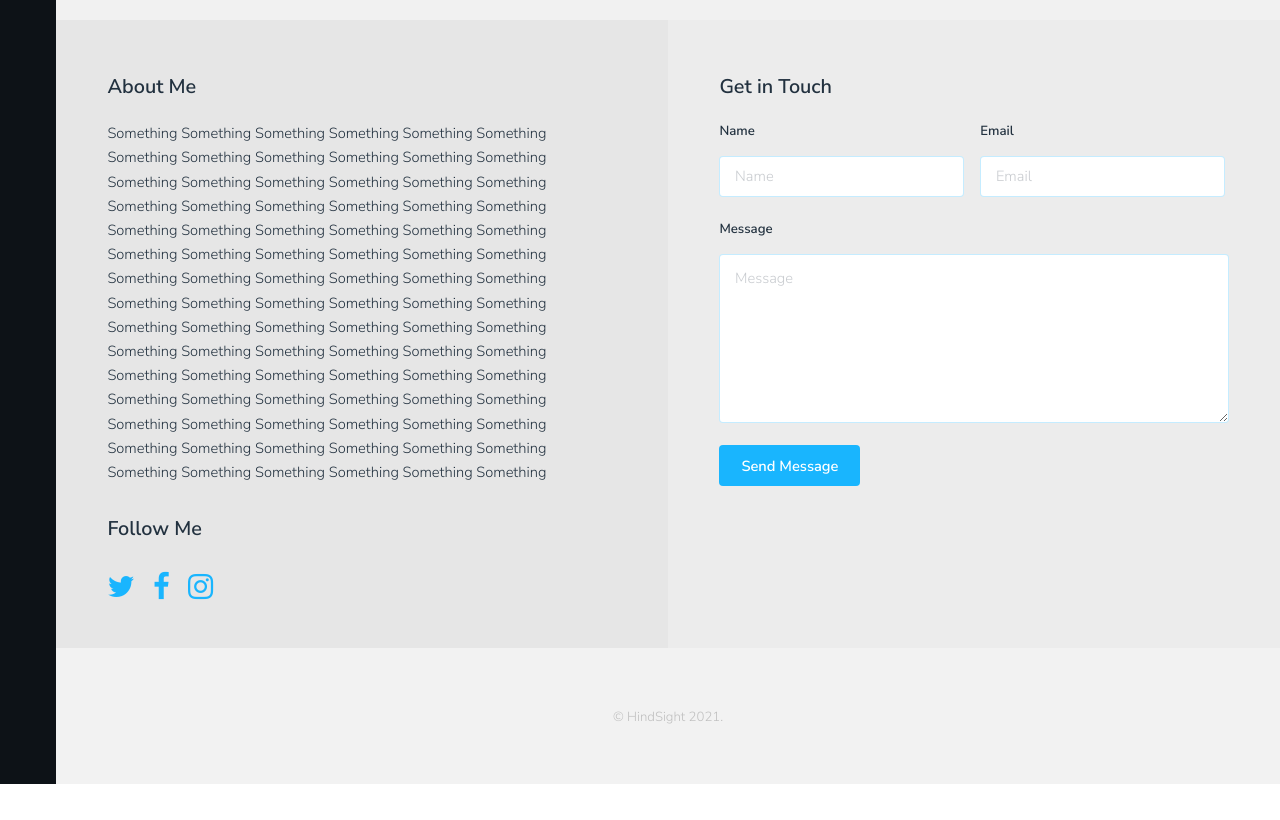
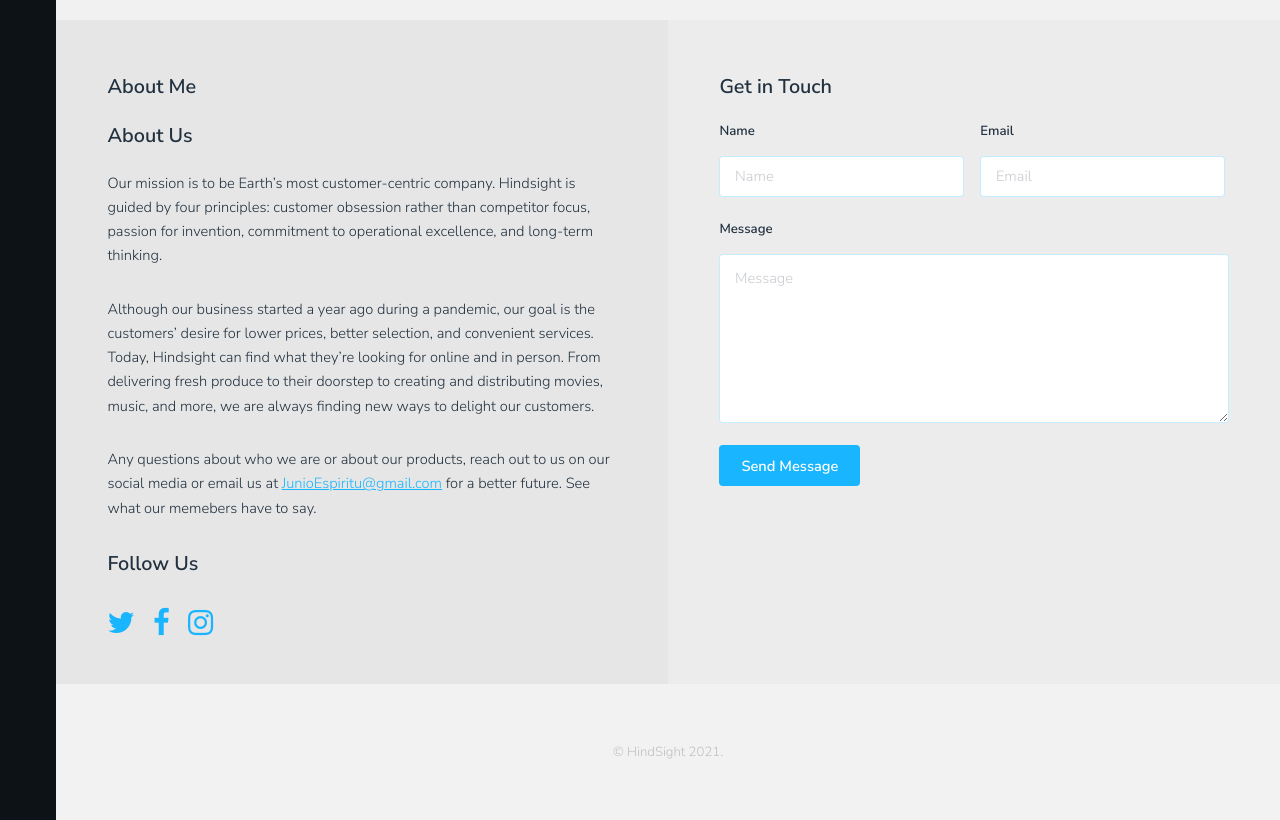
Before and after one commit to 75pearsinabunch/ARTG134, a plain HTML site: page gallery.html in a window 1280 px wide. Shown: the part 1060-1880 px from the top of the page. Before the commit the page ends 1844 px from the top, so only its background shows below. Drawn offline with Linux system fonts and the light colour scheme.

Commit message:
Update gallery.html

```diff
--- a/gallery.html
+++ b/gallery.html
@@ -90,17 +90,16 @@
 				<!-- Social -->
 				<div class="social column">
 					<h3>About Me</h3>
-					<p>Something Something Something Something Something Something Something Something Something Something Something Something
-						Something Something Something Something Something Something Something Something Something Something Something Something
-						Something Something Something Something Something Something Something Something Something Something Something Something
-						Something Something Something Something Something Something Something Something Something Something Something Something
-						Something Something Something Something Something Something Something Something Something Something Something Something
-						Something Something Something Something Something Something Something Something Something Something Something Something
-						Something Something Something Something Something Something Something Something Something Something Something Something
-						Something Something Something Something Something Something </p>
-						<h3>Follow Me</h3>
+					<h3>About Us</h3>
+					<p>Our mission is to be Earth’s most customer-centric company.
+						Hindsight is guided by four principles: customer obsession rather than competitor focus, passion for invention, commitment to operational excellence, and long-term thinking.</p>
+					<p>Although our business started a year ago during a pandemic, our goal is the customers’ desire for lower prices, better selection, and convenient services.
+						Today, Hindsight can find what they’re looking for online and in person.
+						From delivering fresh produce to their doorstep to creating and distributing movies, music, and more, we are always finding new ways to delight our customers.</p>
+					<p>Any questions about who we are or about our products, reach out to us on our social media or email us at <A HREF="mailto:JunioEspiritu@gmail.com">JunioEspiritu@gmail.com</A> for a better future. See what our memebers have to say.</p>
+							<h3>Follow Us</h3>
 						<ul class="icons">
-							<li><a href="https://twitter.com/kfc?lang=en" class="icon fa-twitter" target="_blank"><span class="label">Twitter</span></a></li>
+							<li><a href="https://twitter.com/EspirituJunio" class="icon fa-twitter" target="_blank"><span class="label">Twitter</span></a></li>
 							<li><a href="https://www.facebook.com/welovecatsandkittens/" class="icon fa-facebook" target="_blank"><span class="label">Facebook</span></a></li>
 							<li><a href="https://www.instagram.com/pigeonsdoingthings/?hl=en" class="icon fa-instagram" target="_blank"><span class="label">Instagram</span></a></li>
 						</ul>
```
